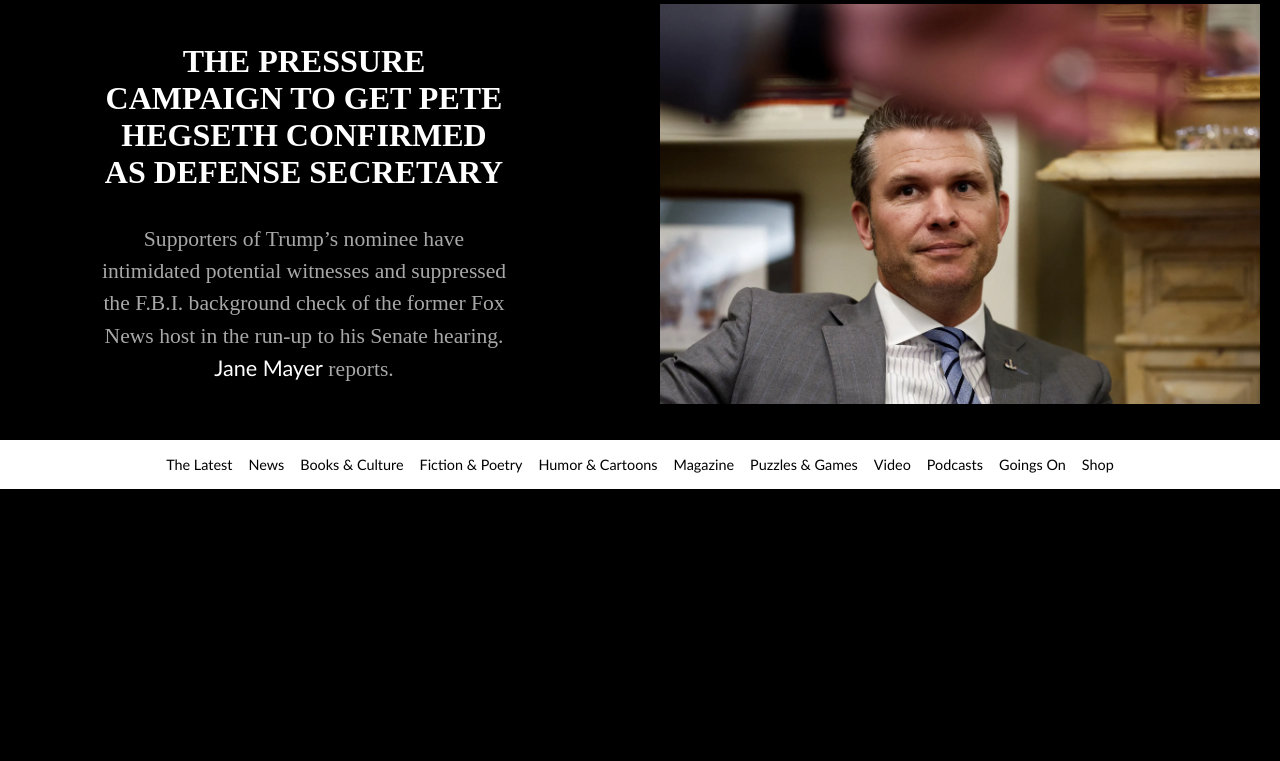
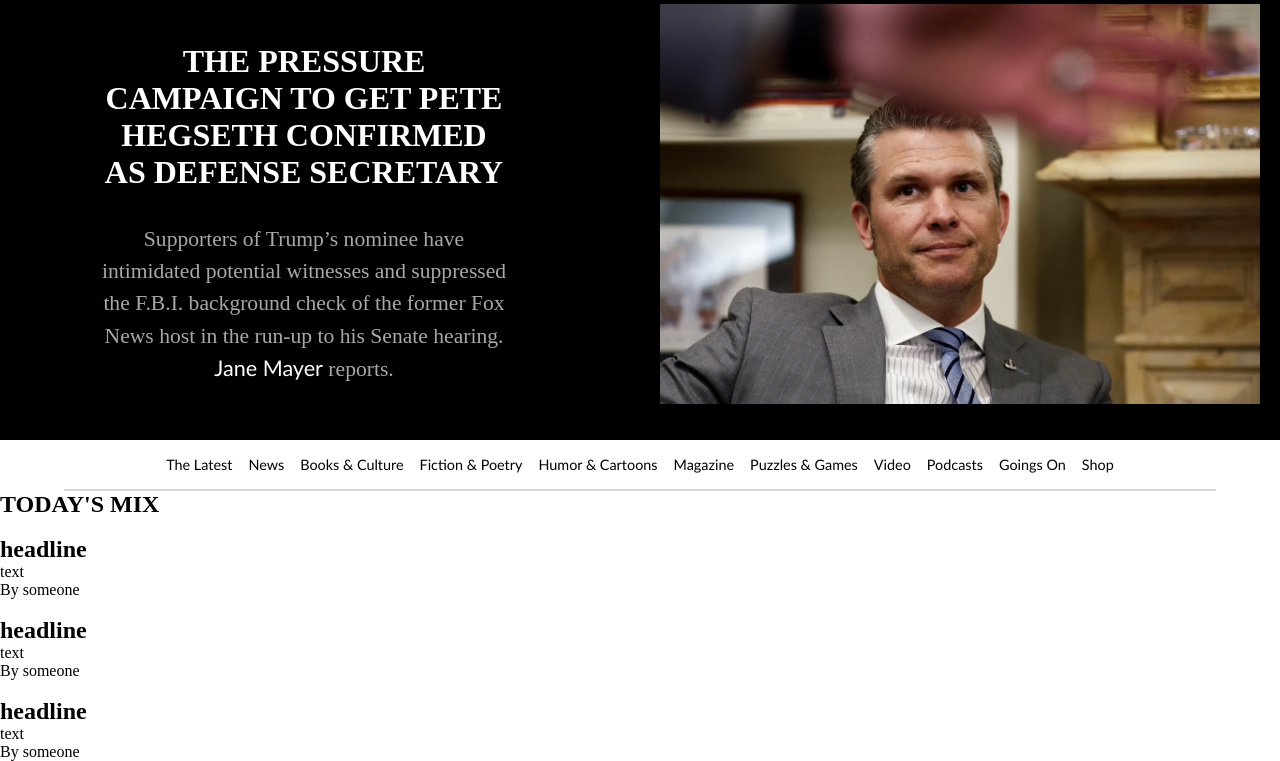
Before and after one commit to ivonaaaa/Internship-9-CSS-1, a plain HTML site: page index.html in a window 1280 px wide. Shown: the part 64-825 px from the top of the page. Before the commit the page ends 800 px from the top, so only its background shows below. Drawn offline with Linux system fonts and the light colour scheme.

Commit message:
Added styled separator and basic HTML structure for main element

```diff
--- a/index.html
+++ b/index.html
@@ -6,6 +6,7 @@
     <link rel="stylesheet" href="./styles/styles.css" />
     <link rel="stylesheet" href="./styles/navigation.css" />
     <link rel="stylesheet" href="./styles/header.css" />
+    <link rel="stylesheet" href="./styles/main.css" />
     <title>Internship-9-CSS-1</title>
   </head>
   <body>
@@ -162,12 +163,29 @@
         <a href="https://store.newyorker.com/" target="_blank">Shop</a>
       </nav>
     </header>
+    <hr class="separator" />
+    <main>
+      <h2>TODAY'S MIX</h2>
+      <article>
+        <img src="" alt="" />
+        <h2>headline</h2>
+        <p>text</p>
+        <p>By someone</p>
+      </article>
+      <article>
+        <img src="" alt="" />
+        <h2>headline</h2>
+        <p>text</p>
+        <p>By someone</p>
+      </article>
+      <article>
+        <img src="" alt="" />
+        <h2>headline</h2>
+        <p>text</p>
+        <p>By someone</p>
+      </article>
+    </main>
 
-    <main>
-      <article></article>
-      <article></article>
-      <article></article>
-    </main>
     <footer></footer>
   </body>
 </html>
--- /dev/null
+++ b/styles/main.css
@@ -0,0 +1,21 @@
+.separator {
+  border: none;
+  height: 2px;
+  width: 100%;
+  background: linear-gradient(
+    to right,
+    var(--color-white) 5%,
+    var(--color-extra-light-gray) 5%,
+    var(--color-extra-light-gray) 95%,
+    var(--color-white) 5%
+  );
+  margin: 0 auto;
+}
+
+main,
+main h2,
+main article,
+main p {
+  background-color: var(--color-white);
+  color: var(--color-black);
+}
--- a/styles/styles.css
+++ b/styles/styles.css
@@ -2,6 +2,7 @@
   --color-black: rgb(0, 0, 0);
   --color-white: rgb(255, 255, 255);
   --color-light-gray: rgb(168, 168, 168);
+  --color-extra-light-gray: rgb(214, 214, 214);
   --color-dark-gray: rgb(51, 51, 51);
   --color-blue: rgb(7, 135, 202);
 }
```
